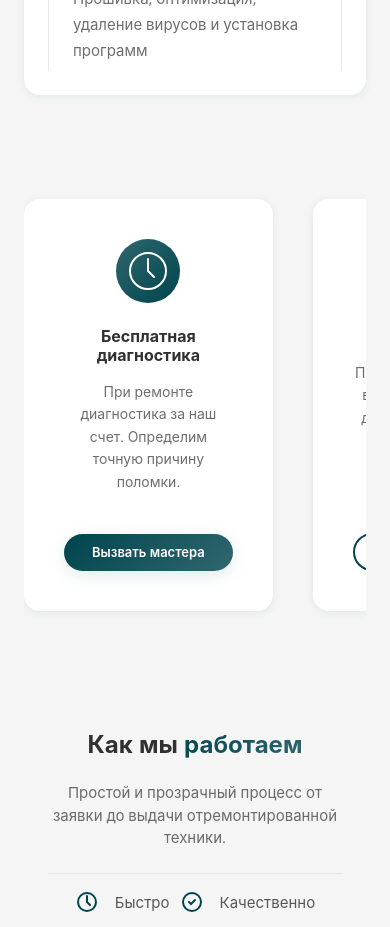
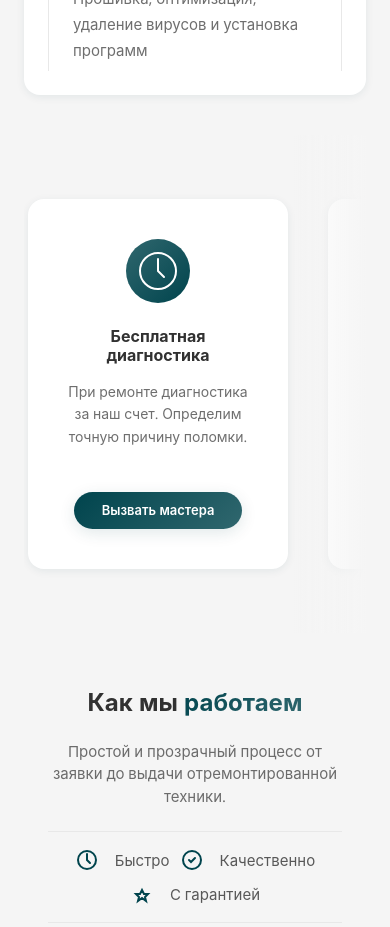
Before and after one commit to ToriHever/OPTIMA, an Angular app in the folder optima-service-angular/: page / in a window 390 px wide. Shown: the part 5520-6447 px from the top of the page. Built offline with nearby package versions, Linux system fonts and the light colour scheme.

Commit message:
Градиенты для блока CTA

```diff
--- a/optima-service-angular/src/app/features/home/components/services-table/services-table.html
+++ b/optima-service-angular/src/app/features/home/components/services-table/services-table.html
@@ -81,7 +81,16 @@
     </div>
 
     <!-- CTA блок -->
-    <div class="services-cta">
+    <div
+      class="services-cta-wrapper"
+      [class.fade-left]="ctaFadeLeft"
+      [class.fade-right]="ctaFadeRight"
+      #ctaWrapper>
+      <div
+        class="services-cta"
+        #ctaScroll
+        (scroll)="onCtaScroll()">
+
         <div class="cta-card">
           <div class="cta-icon">
             <svg width="48" height="48" viewBox="0 0 48 48" fill="none" stroke="currentColor">
@@ -123,6 +132,9 @@
             Подробнее
           </button>
         </div>
+
       </div>
     </div>
+
+  </div>
 </section>
--- a/optima-service-angular/src/app/features/home/components/services-table/services-table.scss
+++ b/optima-service-angular/src/app/features/home/components/services-table/services-table.scss
@@ -247,11 +247,49 @@
   color: rgba($color-dark, 0.7);
 }
 
-// ── CTA ───────────────────────────────────────────────────────
+// ── CTA wrapper (горизонтальный скролл + fade-маски) ──────────
+
+.services-cta-wrapper {
+  position: relative;
+
+  // Градиент слева
+  &::before,
+  // Градиент справа
+  &::after {
+    content: '';
+    position: absolute;
+    top: 0;
+    bottom: 0;
+    width: 72px;
+    z-index: 2;
+    pointer-events: none;
+    opacity: 0;
+    transition: opacity $transition-base;
+  }
+
+  &::before {
+    left: 0;
+    background: linear-gradient(to right, $color-bg-light, transparent);
+    border-radius: $radius-lg 0 0 $radius-lg;
+  }
+
+  &::after {
+    right: 0;
+    background: linear-gradient(to left, $color-bg-light, transparent);
+    border-radius: 0 $radius-lg $radius-lg 0;
+  }
+
+  // Активируем градиенты через классы, которые ставит TypeScript
+  &.fade-left::before  { opacity: 1; }
+  &.fade-right::after  { opacity: 1; }
+}
+
+// ── CTA сам скроллируемый ряд ─────────────────────────────────
 .services-cta {
   display: grid;
   grid-template-columns: repeat(3, 1fr);
   gap: $spacing-lg;
+  // Скролл включается только на мобилке (см. медиа ниже)
 }
 
 .cta-card {
@@ -376,11 +414,27 @@
   .category-info { display: flex; flex-direction: column; align-items: center; justify-content: center;}
   .category-arrow { display: none; }
 
+  // На планшете/мобиле включаем горизонтальный скролл CTA
   .services-cta {
     width: -webkit-fill-available;
-    overflow: scroll;
+    overflow-x: auto;
+    overflow-y: visible;
     scrollbar-width: none;
+    -ms-overflow-style: none;
     padding: $spacing-xl 0;
+    // Сохраняем фиксированную ширину карточек, чтобы было что скроллить
+    grid-template-columns: repeat(3, min(72vw, 280px));
+    // Небольшой отступ от краёв, чтобы fade-маска не перекрывала контент полностью
+    padding-left: 4px;
+    padding-right: 4px;
+
+    &::-webkit-scrollbar { display: none; }
+  }
+
+  // Wrapper: подгоняем border-radius маски под наличие паддинга
+  .services-cta-wrapper {
+    &::before { border-radius: 0; }
+    &::after  { border-radius: 0; }
   }
 }
 
@@ -394,10 +448,8 @@
     text-align: center;
     padding: $spacing-xs;
 
-    & .category-icon{
-        display: none;
-      }
-    }
+    & .category-icon { display: none; }
+  }
 
   .services-table {
     thead { display: none; }
@@ -434,4 +486,8 @@
   .services-content { padding: $spacing-md; }
   .content-header { margin-bottom: $spacing-lg; padding-bottom: $spacing-md; }
   .cta-icon { width: 64px; height: 64px; }
+
+  .services-cta {
+    grid-template-columns: repeat(3, min(80vw, 260px));
+  }
 }
--- a/optima-service-angular/src/app/features/home/components/services-table/services-table.ts
+++ b/optima-service-angular/src/app/features/home/components/services-table/services-table.ts
@@ -1,4 +1,4 @@
-import { Component, PLATFORM_ID, Inject } from '@angular/core';
+import { Component, PLATFORM_ID, Inject, AfterViewInit, ElementRef, ViewChild } from '@angular/core';
 import { CommonModule, isPlatformBrowser } from '@angular/common';
 import { trigger, state, style, transition, animate } from '@angular/animations';
 import { ModalService } from '../../../../core/services/modal.service';
@@ -40,8 +40,14 @@ interface ServiceCategory {
     ])
   ]
 })
-export class ServicesTable {
+export class ServicesTable implements AfterViewInit {
+  @ViewChild('ctaScroll') ctaScrollRef!: ElementRef<HTMLElement>;
+
   activeCategory: number = 0;
+
+  // Состояние градиентов по краям CTA
+  ctaFadeLeft = false;
+  ctaFadeRight = false;
 
   serviceCategories: ServiceCategory[] = [
   {
@@ -114,10 +120,39 @@ export class ServicesTable {
   }
   ];
 
-  constructor(@Inject(PLATFORM_ID) private platformId: Object,
-  private modalService: ModalService,
-  private scrollService: ScrollService
-) {}
+  constructor(
+    @Inject(PLATFORM_ID) private platformId: Object,
+    private modalService: ModalService,
+    private scrollService: ScrollService
+  ) {}
+
+  ngAfterViewInit(): void {
+    if (isPlatformBrowser(this.platformId)) {
+      // Небольшая задержка, чтобы браузер успел отрисовать layout
+      setTimeout(() => this.updateCtaFades(), 100);
+    }
+  }
+
+  /**
+   * Обновляет видимость градиентов при скролле CTA
+   */
+  onCtaScroll(): void {
+    this.updateCtaFades();
+  }
+
+  private updateCtaFades(): void {
+    const el = this.ctaScrollRef?.nativeElement;
+    if (!el) return;
+
+    const { scrollLeft, scrollWidth, clientWidth } = el;
+    const maxScroll = scrollWidth - clientWidth;
+
+    // Левый градиент — показываем, если проскроллили хоть немного
+    this.ctaFadeLeft = scrollLeft > 4;
+
+    // Правый градиент — показываем, если ещё есть что скроллить
+    this.ctaFadeRight = maxScroll > 4 && scrollLeft < maxScroll - 4;
+  }
 
   /**
    * Выбор категории
@@ -132,7 +167,8 @@ export class ServicesTable {
   openCallbackForm() {
     this.modalService.open('callback-modal', { purpose: 'callback' });
   }
-   openDiagnosticForm() {
+
+  openDiagnosticForm() {
     this.modalService.open('callback-modal', { purpose: 'diagnostic' });
   }
 
@@ -140,6 +176,6 @@ export class ServicesTable {
    * Скролл к секции гарантий
    */
   scrollToWarranty(): void {
-  this.scrollService.scrollToId('warranty');
+    this.scrollService.scrollToId('warranty');
   }
 }
```
Lines whose indentation alone changed are shown as unchanged.
